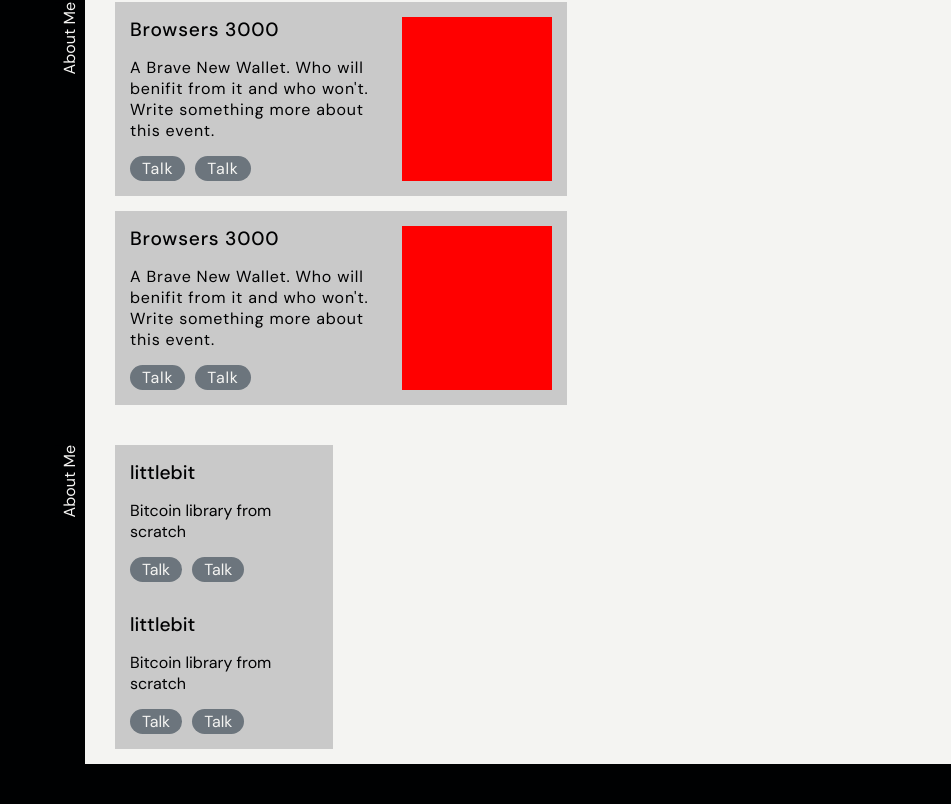
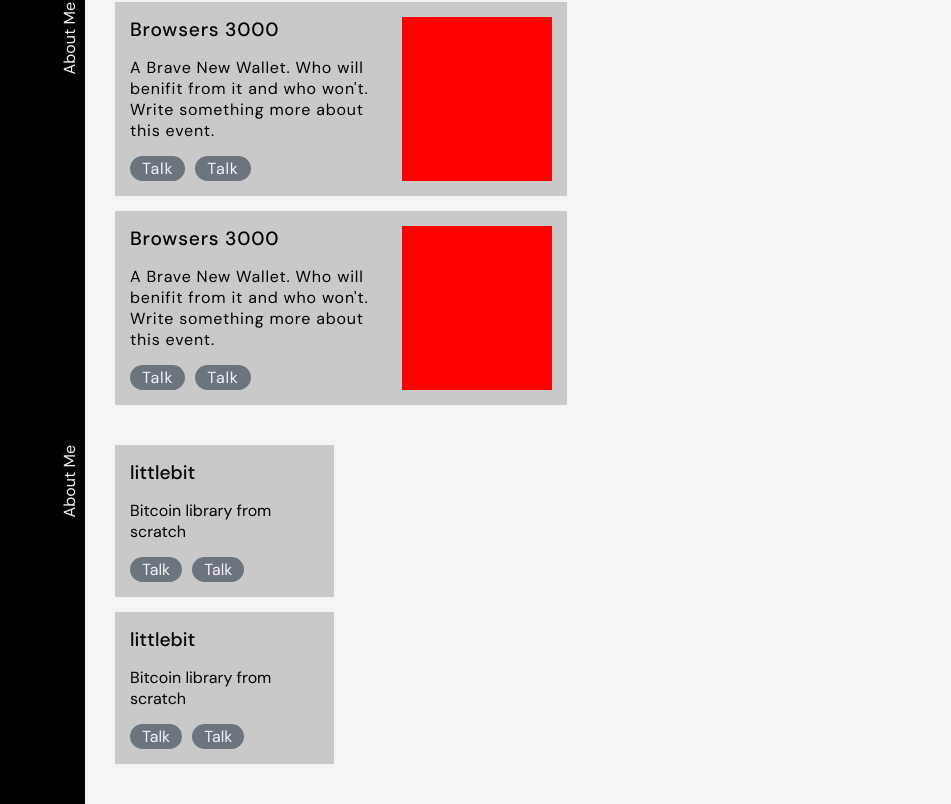
Before and after one commit to onyb/onyb.github.io, a React (Create React App) app: page / in a window 1280 px wide. Shown: the part 1156-1960 px from the top of the page, without its empty margins (329-1280 px from the left). Before the commit the page ends 1920 px from the top, so only its background shows below. Built offline with nearby package versions, Linux system fonts and the light colour scheme.

Commit message:
fix: ProjectCard lyout style

```diff
--- a/src/Components/ProjectCard.js
+++ b/src/Components/ProjectCard.js
@@ -27,6 +27,10 @@ const Wrap = styled.div`
     padding: 15px;
     background-color: var(--medium-gray);
     color: var(--dark-gray);
+    -webkit-column-break-inside: avoid;
+    -moz-column-break-inside: avoid;
+    column-break-inside: avoid;
+    margin-bottom: 15px;
 `
 
 const Title = styled.div`
--- a/src/Components/Work.js
+++ b/src/Components/Work.js
@@ -25,16 +25,17 @@ const Wrapper = styled.div`
     grid-gap: 30px;
     margin-left: -30px;
     padding: 10px 0 15px 0;
+    margin-bottom: 10px;
 `
 
 const Wrap = styled.div`
     -webkit-column-count: 2;
-    -webkit-column-gap: 1rem;
+    -moz-column-count: 2;
+    column-count: 2;
+    -webkit-column-gap: 15px;
+    -moz-column-gap: 15px;
+    column-gap: 15px;
     -webkit-column-fill: auto;
-    -moz-column-count: 2;
-    -moz-column-gap: 1rem;
     -moz-column-fill: auto;
-    column-count: 2;
-    column-gap: 1rem;
     column-fill: auto;
 `
```
